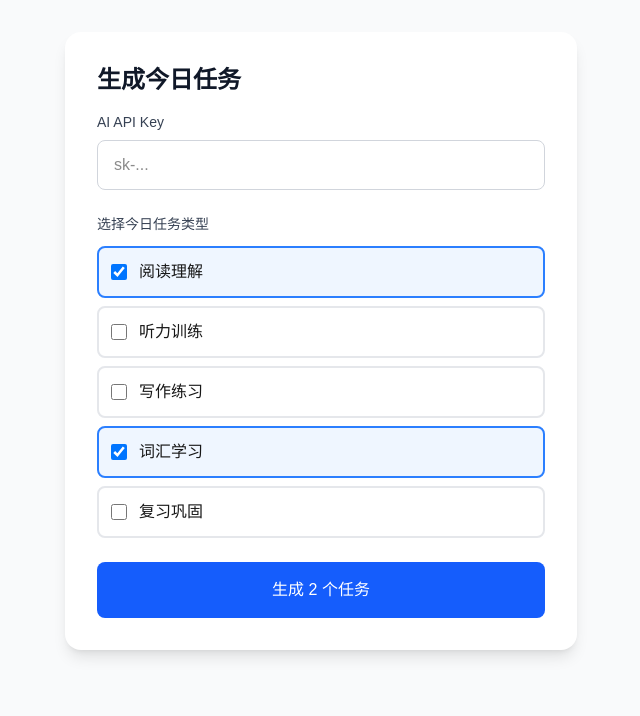
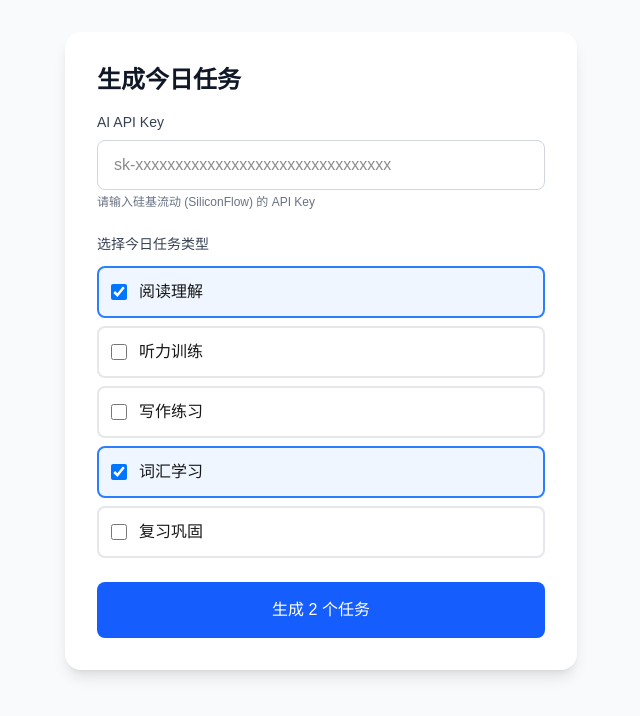
Before and after one commit to chu-nuo/english-study-hub, a Next.js app: page /generate-daily in a window 1280 px wide. Shown: the top 716 px of the page, without its empty margins (319-959 px from the left). Built offline with nearby package versions, Linux system fonts and the light colour scheme; no server answers.

Commit message:
Update AI API to SiliconFlow with DeepSeek-V3.2 model

```diff
--- a/app/(dashboard)/generate-daily/page.tsx
+++ b/app/(dashboard)/generate-daily/page.tsx
@@ -89,14 +89,14 @@ export default function GenerateDailyPage() {
   }
 ]`
 
-      const response = await fetch('https://api.openai.com/v1/chat/completions', {
+      const response = await fetch('https://api.siliconflow.cn/v1/chat/completions', {
         method: 'POST',
         headers: {
           'Content-Type': 'application/json',
           'Authorization': `Bearer ${apiKey}`,
         },
         body: JSON.stringify({
-          model: 'gpt-4o-mini',
+          model: 'deepseek-ai/DeepSeek-V3.2',
           messages: [
             { role: 'system', content: '你是一个专业的英语学习任务规划师。请严格按照用户要求输出 JSON 格式。' },
             { role: 'user', content: prompt }
@@ -160,8 +160,9 @@ export default function GenerateDailyPage() {
               value={apiKey}
               onChange={(e) => setApiKey(e.target.value)}
               className="w-full px-4 py-3 border border-gray-300 rounded-lg focus:ring-2 focus:ring-blue-500"
-              placeholder="sk-..."
+              placeholder="sk-xxxxxxxxxxxxxxxxxxxxxxxxxxxxxxxx"
             />
+            <p className="mt-1 text-xs text-gray-500">请输入硅基流动 (SiliconFlow) 的 API Key</p>
           </div>
 
           <div>
--- a/app/(dashboard)/generate-strategy/page.tsx
+++ b/app/(dashboard)/generate-strategy/page.tsx
@@ -67,15 +67,15 @@ export default function GenerateStrategyPage() {
         .replace('{target_score}', profile.target_score)
         .replace('{daily_study_time}', profile.daily_study_time)
 
-      // 调用 AI API
-      const response = await fetch('https://api.openai.com/v1/chat/completions', {
+      // 调用 AI API (SiliconFlow)
+      const response = await fetch('https://api.siliconflow.cn/v1/chat/completions', {
         method: 'POST',
         headers: {
           'Content-Type': 'application/json',
           'Authorization': `Bearer ${apiKey}`,
         },
         body: JSON.stringify({
-          model: 'gpt-4o-mini',
+          model: 'deepseek-ai/DeepSeek-V3.2',
           messages: [
             { role: 'system', content: '你是一个专业的英语学习策略规划师。请严格按照用户要求输出 JSON 格式。' },
             { role: 'user', content: prompt }
@@ -145,9 +145,9 @@ export default function GenerateStrategyPage() {
                   value={apiKey}
                   onChange={(e) => setApiKey(e.target.value)}
                   className="w-full px-4 py-3 border border-gray-300 rounded-lg focus:ring-2 focus:ring-blue-500"
-                  placeholder="sk-..."
+                  placeholder="sk-xxxxxxxxxxxxxxxxxxxxxxxxxxxxxxxx"
                 />
-                <p className="mt-1 text-xs text-gray-500">你的 API Key 仅保存在本地浏览器中，不会上传到服务器</p>
+                <p className="mt-1 text-xs text-gray-500">请输入硅基流动 (SiliconFlow) 的 API Key，使用 DeepSeek-V3.2 模型</p>
               </div>
 
               {message && (
```
